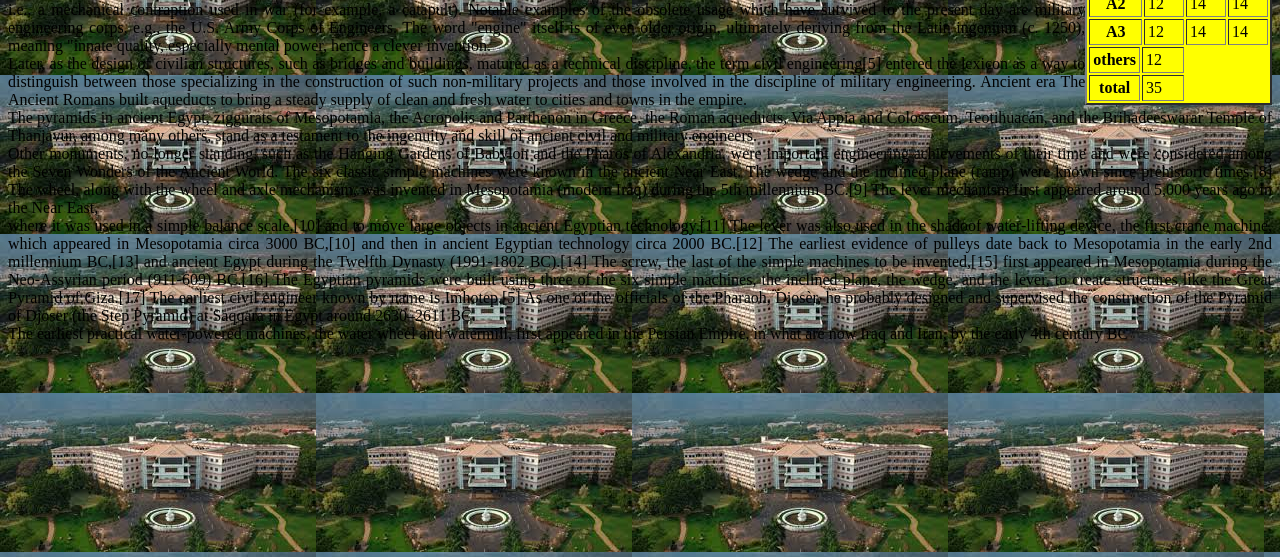
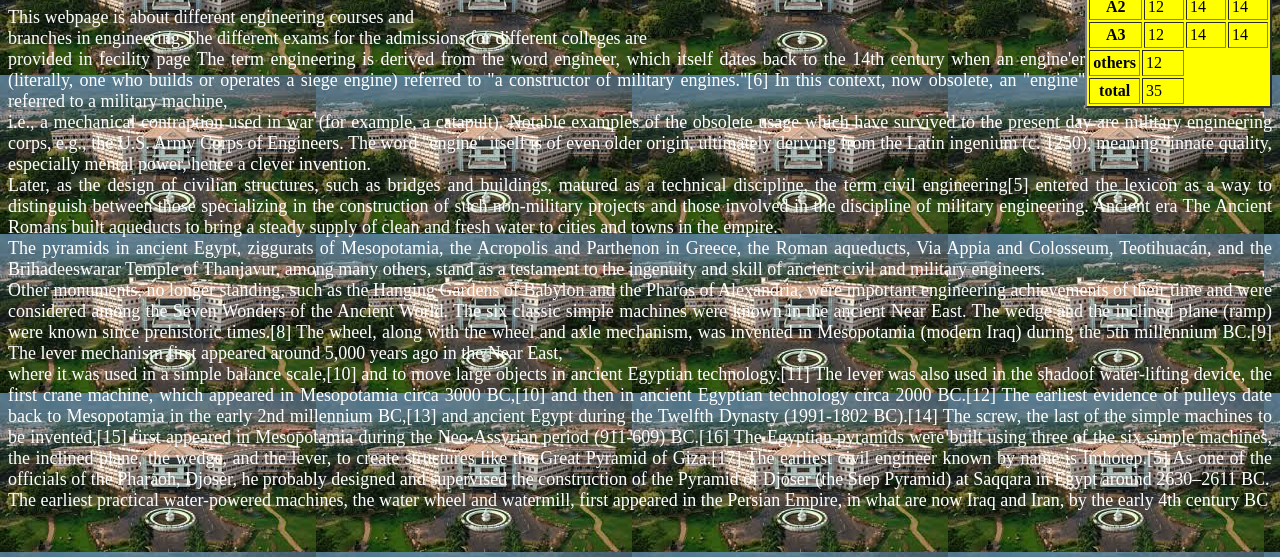
Before and after one commit to ANI575/newfile, a plain HTML site: page index.html in a window 1280 px wide. Shown: the part 243-800 px from the top of the page. Drawn offline with Linux system fonts and the light colour scheme.

Commit message:
Update index.html

```diff
--- a/index.html
+++ b/index.html
@@ -8,6 +8,7 @@ my course
 	<style>
 	.f{
 		color:#FFFFFF;
+                Font-size:18px;
 			}
 			.sign{
 				color:#FF1000;
@@ -16,6 +17,7 @@ my course
 	}
 	.c{
 	color:pink;
+
 	}</style>
 
 	<marquee direction="right"behaviour="scroll"bgcolor="#A7CECE"scrolldelay="6"vspace="20",height="0px",size="17"><B><H1>Wellcome all</B></h1> </marquee>
@@ -60,7 +62,7 @@ my course
 
 <a href="courses.html"><b class=f>course</b></a>
 <H1 class=sign>About</H1>
-<p style="text-align: justify; class=f>This webpage is about different engineering courses and<br>
+<p style="text-align: justify;" class=f>This webpage is about different engineering courses and<br>
 branches in engineering.The different exams for the admissions for different colleges are<br>
 provided in fecility page<br<br>
 The term engineering is derived from the word engineer, which itself dates back to the 14th century when an engine'er (literally, one who builds or operates a siege engine) referred to "a constructor of military engines."[6] In this context, now obsolete, an "engine" referred to a military machine,<br> i.e., a mechanical contraption used in war (for example, a catapult). Notable examples of the obsolete usage which have survived to the present day are military engineering corps, e.g., the U.S. Army Corps of Engineers.
```
